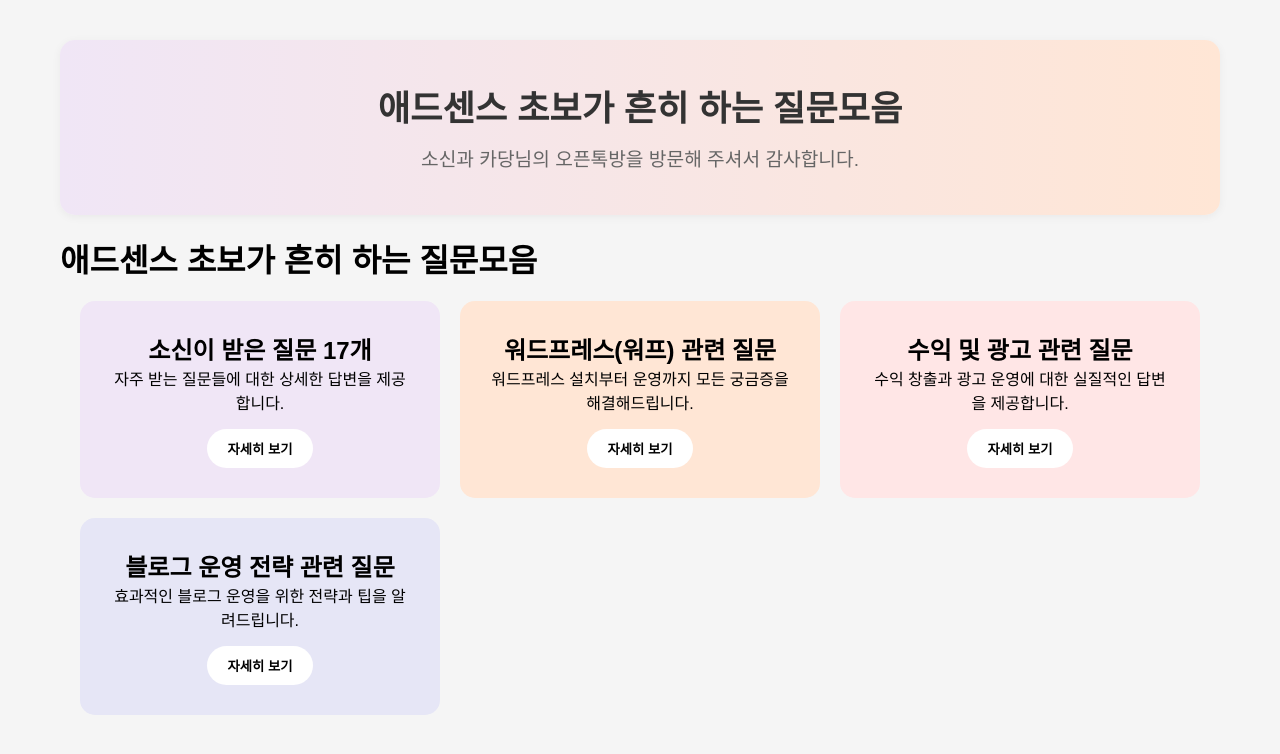
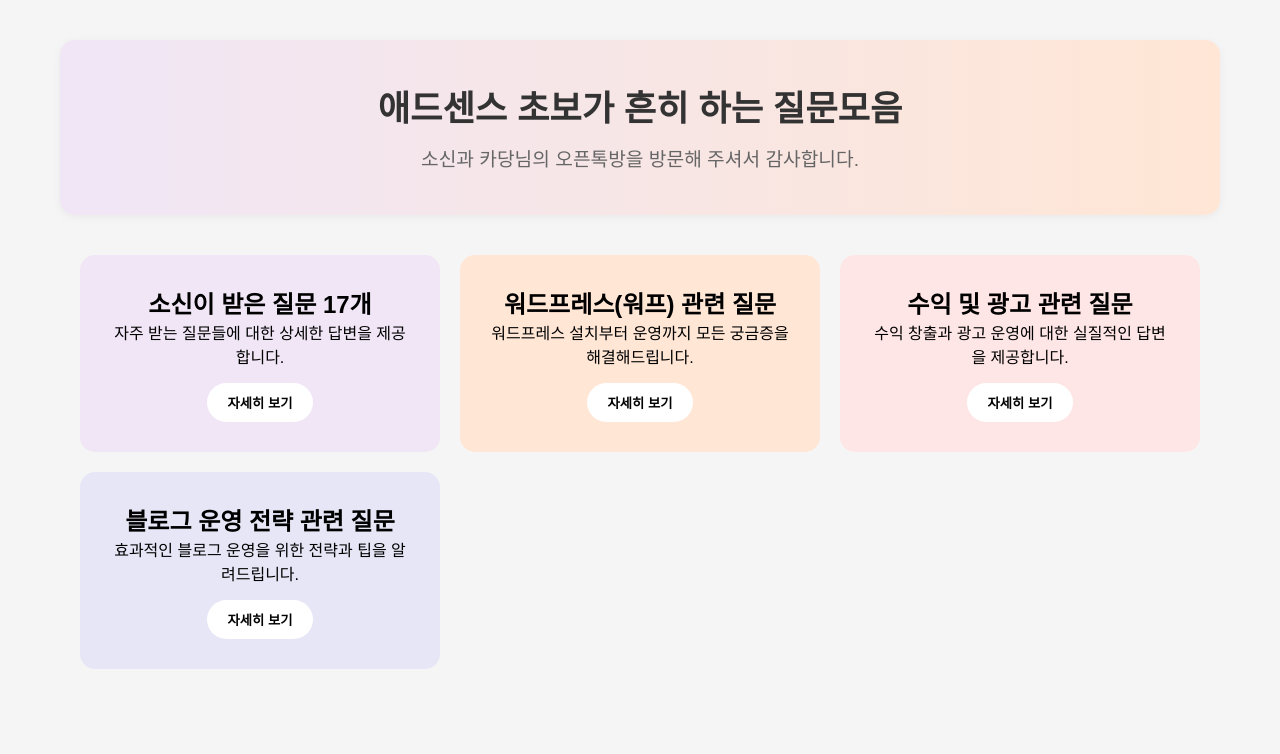
Before and after one commit to bisang1/adsense-faq, a plain HTML site: page index.html in a window 1280 px wide. Drawn offline with Linux system fonts and the light colour scheme.

Commit message:
Update index.html

```diff
--- a/index.html
+++ b/index.html
@@ -302,7 +302,6 @@
 </div>
 
 
-        <h1>애드센스 초보가 흔히 하는 질문모음</h1>
 
         <div class="grid">
             <div class="card purple">
```
